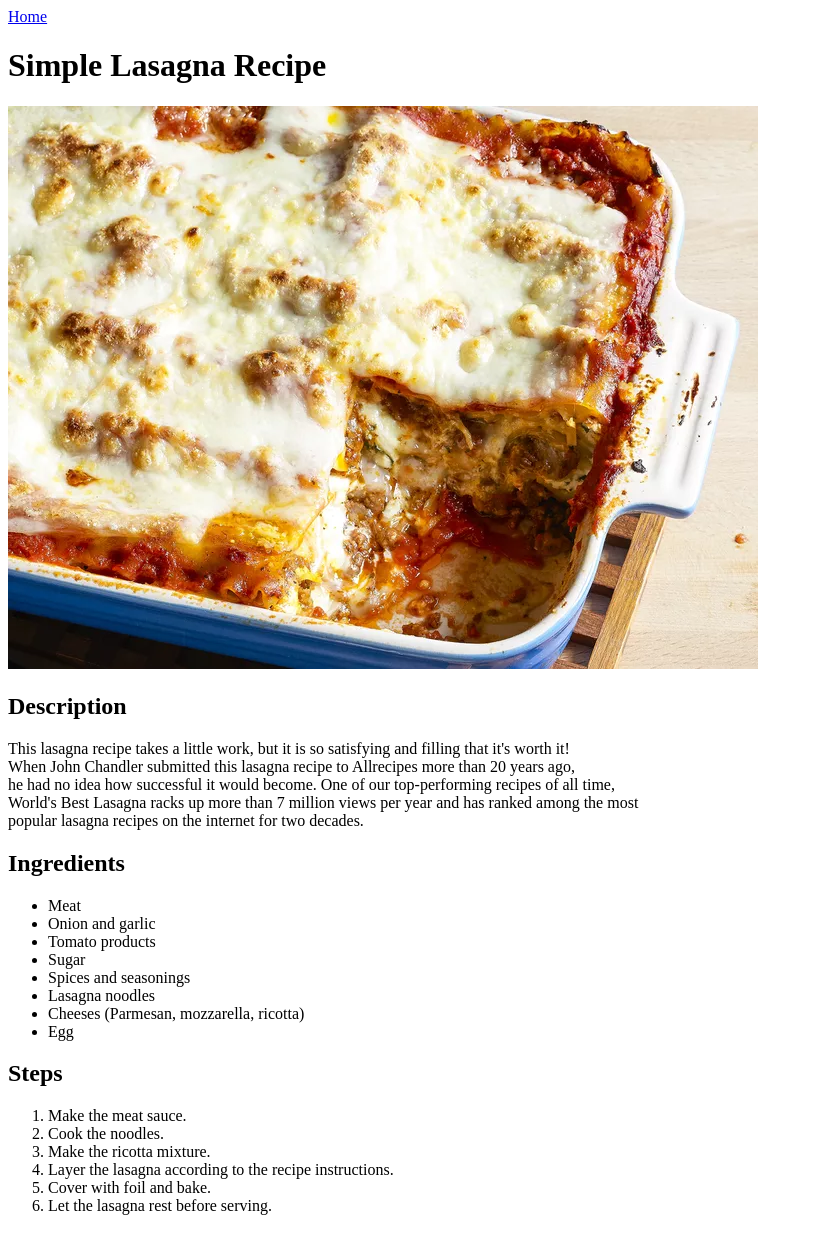
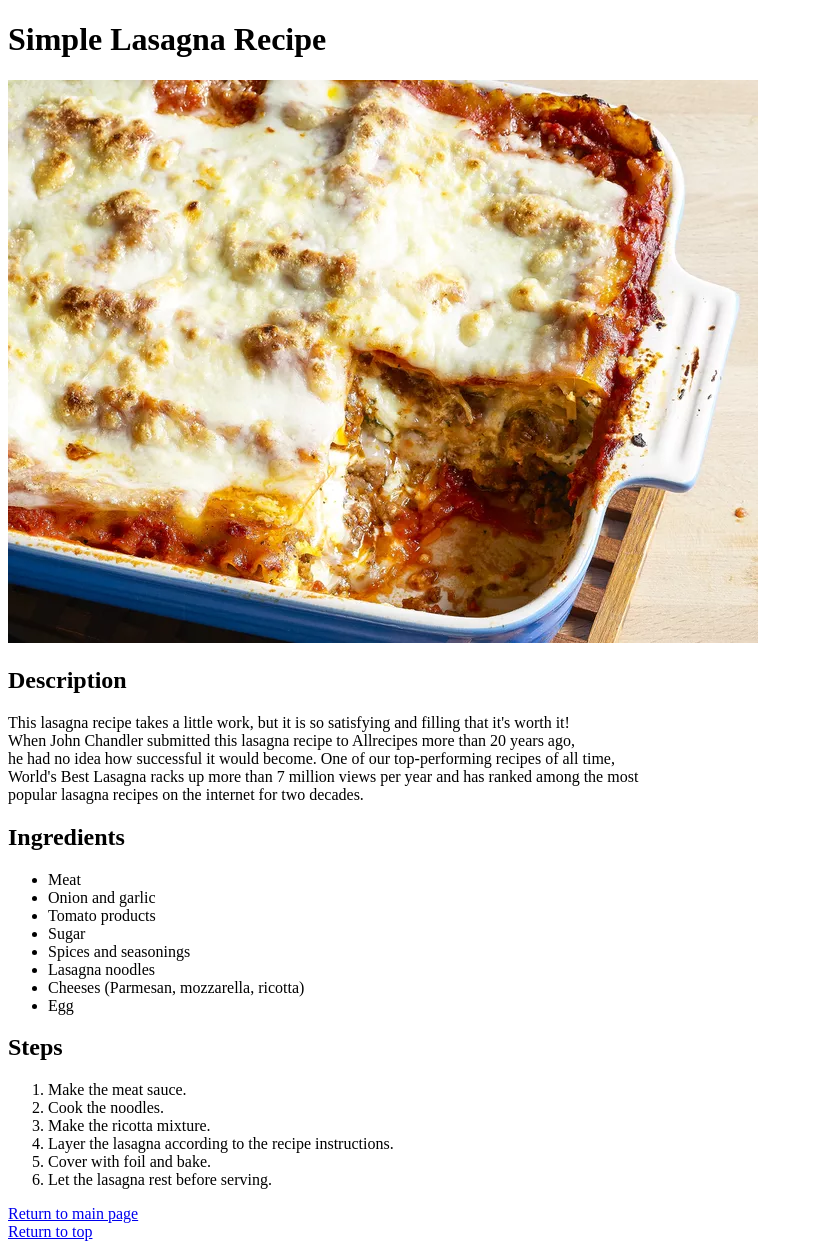
Before and after one commit to shadowsushi/odin-recipes, a plain HTML site: page recipes/lasagna.html in a window 1280 px wide. Shown: the whole page, without its empty margins (0-813 px from the left). Drawn offline with Linux system fonts and the light colour scheme.

Commit message:
Move navigation links to bottom of page

```diff
--- a/recipes/lasagna.html
+++ b/recipes/lasagna.html
@@ -7,7 +7,6 @@
     <title>Simple Lasagna Recipe</title>
 </head>
 <body>
-    <a href="../index.html">Home</a>
     <h1>Simple Lasagna Recipe</h1>
     <img src="../images/lasagna-image.webp">
     <h2>Description</h2>
@@ -39,5 +38,8 @@
         <li>Cover with foil and bake.</li>
         <li>Let the lasagna rest before serving.</li>
     </ol>
+    <a href="../index.html">Return to main page</a>
+    <br>
+    <a href="#header">Return to top</a>
 </body>
 </html>
```
Also changed, not shown: recipes/balsamic-zucchini.html (+3 -0 lines), recipes/garlic-knots.html (+3 -1 lines).
